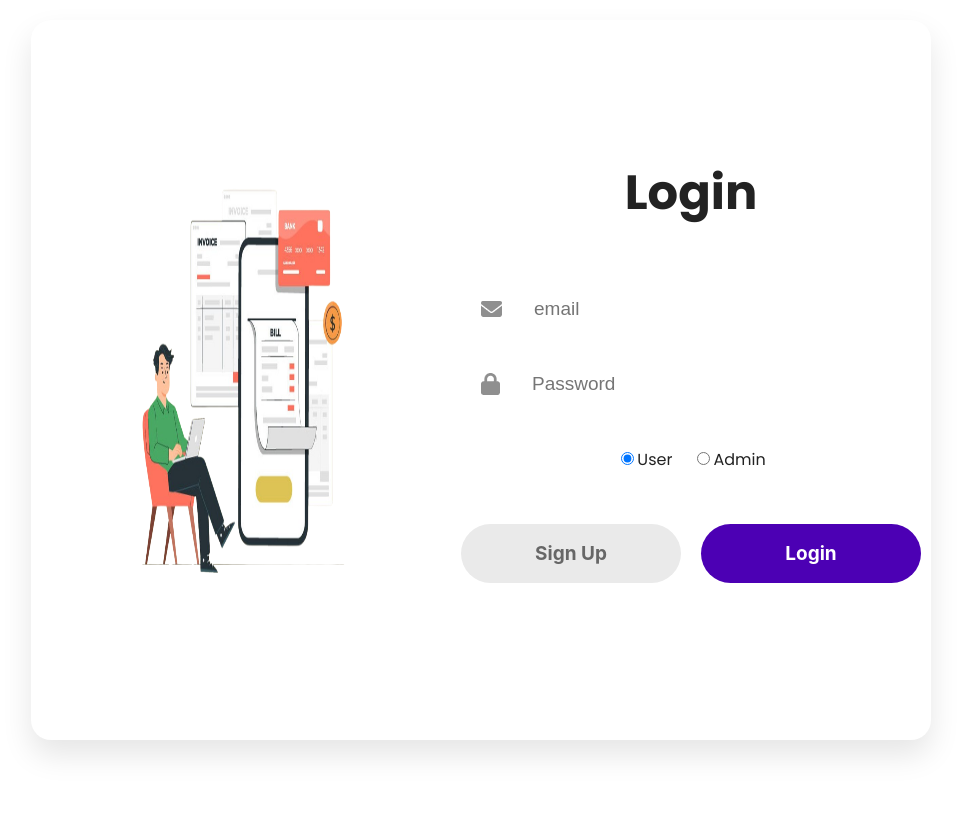
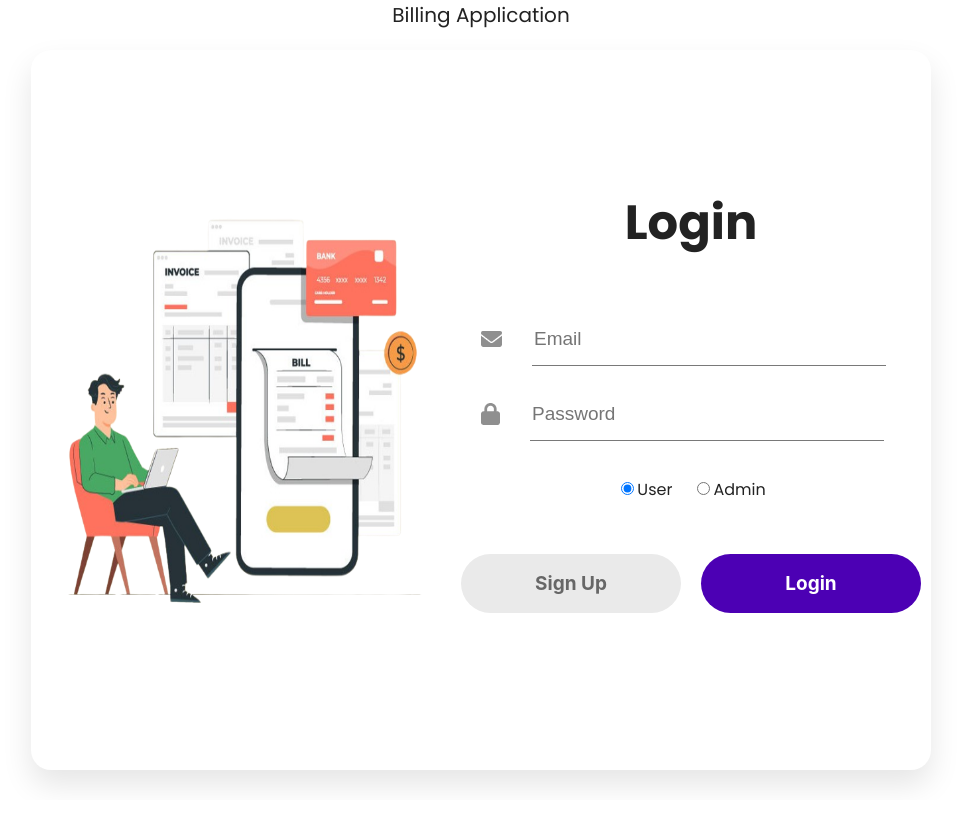
Before and after one commit to Sanidhya-Pundeer/Billing-Application, a React (Create React App) app in the folder Frontend/billing/: page / in a window 1280 px wide. Shown: the whole page, without its empty margins (159-1120 px from the left). Built offline with nearby package versions, Linux system fonts and the light colour scheme.

Commit message:
code updated

```diff
--- a/Frontend/billing/src/Components/LoginSignup.css
+++ b/Frontend/billing/src/Components/LoginSignup.css
@@ -32,7 +32,7 @@
   }
 
   .image2{
-    width: 50%;
+    width: 87%;
     height: 50vh;
   }
 
@@ -50,6 +50,14 @@
     font-family: Poppins;
     font-size:48px;
     font-weight: 700;
+}
+
+.mainHeading{
+    color:#222;
+    font-family: Poppins;
+    font-size:20px;
+    font-weight: 500;
+    text-align: center;
 }
 
 .inputs{
@@ -77,9 +85,10 @@
 
 .input input{
     height: 50px;
-    width: 400px;
+    width: 350px;
     background: transparent;
     border: none;
+    border-bottom: 1px solid #797979;
     outline: none;
     color: #797979;
     font-size: 19px;
--- a/Frontend/billing/src/Components/LoginSignup.jsx
+++ b/Frontend/billing/src/Components/LoginSignup.jsx
@@ -54,7 +54,7 @@ const LoginSignup = (props) => {
         navigate('/');
         console.log("Signup successful");
       } else { // Handle signup error
-        toast.error("Error signing up");
+        toast.error("User Already Exist or Error signing up");
         console.error("Error signing up");
       }
     } catch (error) { // Handle network error
@@ -100,7 +100,9 @@ const LoginSignup = (props) => {
 
   return (
     <>
+    <div className="mainHeading">Billing Application</div>
       <div className="container">
+
         <div className="image-container">
           {action === "SignUp" ? (
             <img className="image" src={sigin} alt="" />
@@ -109,6 +111,7 @@ const LoginSignup = (props) => {
           )}
         </div>
         <div className="form-container">
+
           <div className="header">
             <div className="text">{action}</div>
           </div>
@@ -128,7 +131,7 @@ const LoginSignup = (props) => {
               <img src={email} alt="" />
               <input
                 type="email"
-                placeholder="email"
+                placeholder="Email"
                 value={userMail}
                 onChange={(e) => setEmailValue(e.target.value)}/>
             </div>
```
Also changed, not shown: 1 other file (tests, documents, lock files or other folders).
